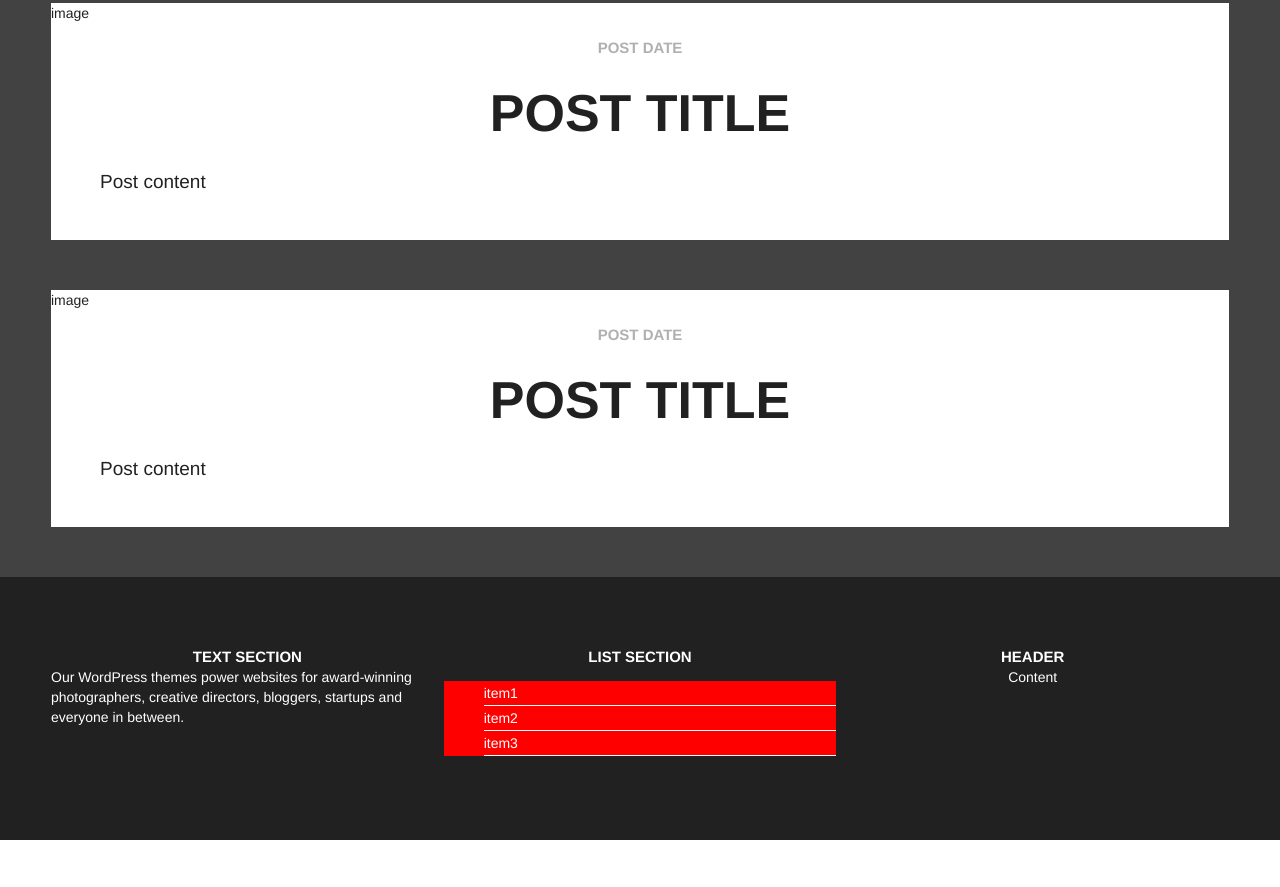
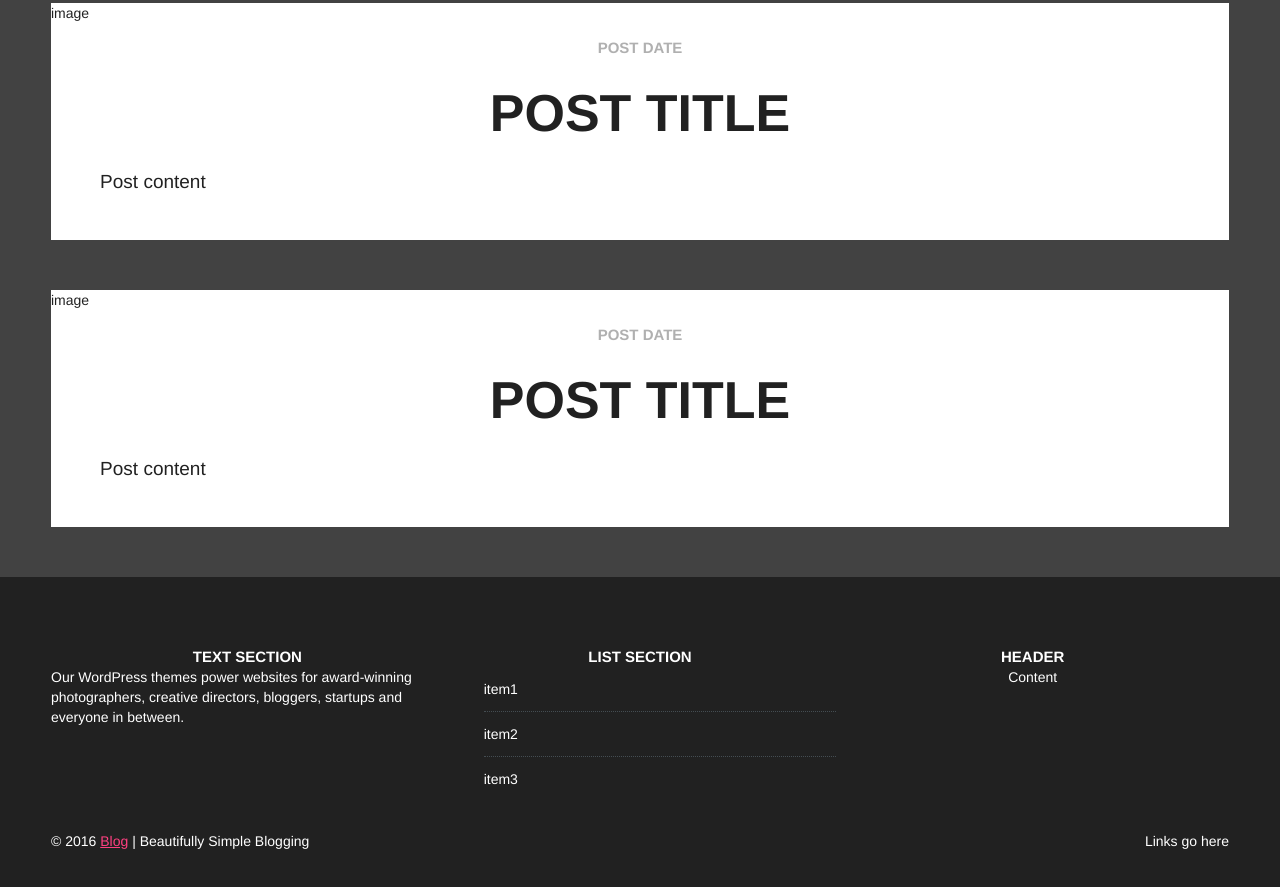
Before and after one commit to dmbaranov/BlogDesign, a website: page app/index.html in a window 1280 px wide. Shown: the part 1609-2496 px from the top of the page. Before the commit the page ends 2449 px from the top, so only its background shows below. Drawn offline with Linux system fonts and the light colour scheme.

Commit message:
List of links in the footer

```diff
--- a/app/index.html
+++ b/app/index.html
@@ -93,6 +93,15 @@ The peak is the site of Fremont Peak State Park which was established with 188 a
             <div class="footer__section__header">Header</div>
             <div class="footer__section__content">Content</div>
           </div>
+          <div class="footer__copyright">
+            <div class="footer__copyright__block">
+              © 2016 <a href="#">Blog</a> | Beautifully Simple Blogging
+            </div>
+            <div class="footer__copyright__block footer__copyright__block--links">
+              Links go here
+            </div>
+            <di
+          </div>
         </footer>
       </div>
     </div>
--- a/app/sass/layout/_footer.scss
+++ b/app/sass/layout/_footer.scss
@@ -9,6 +9,7 @@
   padding: 70px 0;
 
   display: flex;
+  flex-wrap: wrap;
   justify-content: space-between;
 }
 
@@ -30,17 +31,42 @@
   text-align: left;
 }
 
-.footer__section__content--list-section {
-  padding: 0;
+.footer__section__content__list {
+  margin: 0;
 
-  background: red;
-}
-
-.footer__section__content__list {
   list-style: none;
   text-align: left;
 }
 
 .footer__section__content__list li {
-  border-bottom: 1px solid white;
+  margin: 0;
+  padding: 10px 0;
+
+  text-decoration: none;
+
+  border-bottom: 1px dotted #444D52;
 }
+
+.footer__section__content__list li:last-child {
+  border-bottom: 0;
+}
+
+
+.footer__copyright {
+  margin-top: 30px;
+
+  display: flex;
+
+  color: white;
+
+  @include col-xs-24;
+}
+
+.footer__copyright__block {
+
+  @include col-xs-12;
+}
+
+.footer__copyright__block--links {
+  text-align: right;
+}
```
Also changed, not shown: app/css/style.css.
